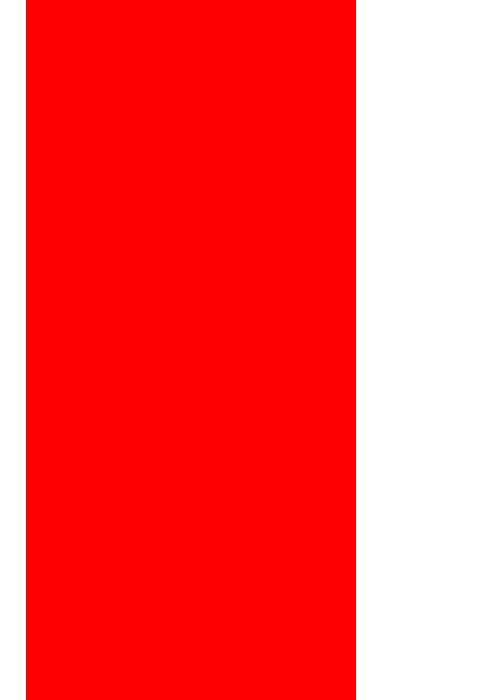
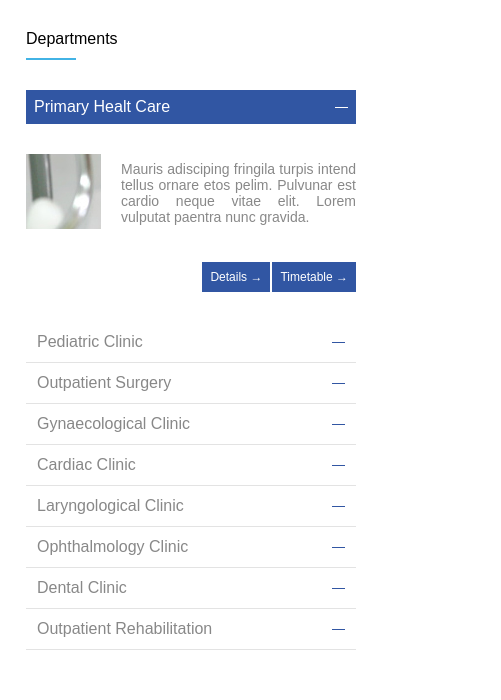
Before and after one commit to icarodpaiva/flexBox, a plain HTML site: page index.html in a window 1280 px wide. Shown: the part 790-1490 px from the top of the page, 779-1280 px from the left. Drawn offline with Linux system fonts and the light colour scheme.

Commit message:
terminei o menu de departments dentro de aside (sem js)

```diff
--- a/css/style.css
+++ b/css/style.css
@@ -142,8 +142,8 @@ header .menu .active {
   background-color: var(--strong);
 }
 
-
-.banners_title, .banners_desc {
+.banners_title,
+.banners_desc {
   margin-bottom: 30px;
 }
 
@@ -156,7 +156,8 @@ header .menu .active {
   font-weight: bold;
 }
 
-.banners_desc, .schedules {
+.banners_desc,
+.schedules {
   font-size: 12px;
 }
 
@@ -187,7 +188,7 @@ header .menu .active {
   height: 1040px;
 }
 
-.news{
+.news {
   flex: 2;
 }
 
@@ -202,20 +203,14 @@ header .menu .active {
   background-color: var(--light);
 }
 
-
-.departments{
-  flex: 1;
-  background-color: rgb(255, 0, 0);
-}
-
-
 /* Área destinada as duas colunas da segunda Section */
 
 #main main {
   display: flex;
 }
 
-.column1, .column2 {
+.column1,
+.column2 {
   flex: 1;
   margin-right: 30px;
   text-align: justify;
@@ -233,7 +228,8 @@ header .menu .active {
   text-decoration: none;
 }
 
-.buttons_date, .buttons_comments {
+.buttons_date,
+.buttons_comments {
   color: white;
   padding: 10px;
 }
@@ -286,3 +282,96 @@ header .menu .active {
 .news_content_info a:hover {
   color: var(--strong);
 }
+
+/* Área destinada ao Aside da segunda Section*/
+
+.departments {
+  flex: 1;
+}
+
+.departments a {
+  text-decoration: none;
+}
+
+.departments_title {
+  margin-top: 30px;
+  margin-bottom: 10px;
+}
+
+.departments_bar {
+  width: 50px;
+  height: 2px;
+  background-color: var(--light);
+}
+
+.departments_content_buttons {
+  display: flex;
+  justify-content: space-between;
+  align-items: center;
+  margin: 30px 0;
+  padding: 8px;
+  background-color: var(--strong);
+  color: white;
+  cursor: pointer;
+}
+
+.departments_content_buttons {
+  text-decoration: none;
+}
+
+.buttons_bar {
+  width: 13px;
+  height: 1px;
+  background-color: white;
+}
+
+.departments_demo {
+  display: flex;
+  align-items: center;
+  font-size: 14px;
+  text-align: justify;
+  color: var(--font-color);
+}
+
+.departments_demo_text {
+  margin-left: 20px;
+}
+
+.departments_content_buttons2 {
+  display: flex;
+  justify-content: flex-end;
+  margin: 30px 0;
+  font-size: 12px;
+}
+
+.departments_content_buttons2 div {
+  padding: 8px;
+  background-color: var(--strong);
+  color: white;
+  margin-left: 2px;
+}
+
+.departments_content_buttons2 div:hover {
+  background-color: var(--light);
+}
+
+.departments_content_buttons3 {
+  display: flex;
+  justify-content: space-between;
+  align-items: center;
+  padding: 11px;
+  border-bottom: 1px solid #8888883b;
+  color: var(--font-color);
+  cursor: pointer;
+}
+
+.departments_content_buttons3 .buttons_bar {
+  background-color: var(--strong);
+  height: 1px;
+}
+
+.departments_content_buttons3:hover {
+  color: var(--strong);
+}
+
+/* Área destinada ao menu de contatos dentro do Aside */
--- a/index.html
+++ b/index.html
@@ -237,8 +237,79 @@
           </main>
         </section>
 
-        <aside class="departments"></aside>
+        <!-- Área destinada ao Aside da segunda Section -->
 
+        <aside class="departments">
+          <div class="departments_title">Departments</div>
+          <div class="departments_bar"></div>
+
+          <!-- Início do menu da área de Departments -->
+
+          <div class="departments_contents_menu">
+            <div class="departments_content_buttons">
+              <div>Primary Healt Care</div>
+              <div class="buttons_bar"></div>
+            </div>
+
+            <div class="departments_demo">
+              <div class="img">
+                <a href="">
+                  <img src="images/image_08.jpg" alt="Imagem esquisita" />
+                </a>
+              </div>
+              <div class="departments_demo_text">
+                Mauris adisciping fringila turpis intend tellus ornare etos
+                pelim. Pulvunar est cardio neque vitae elit. Lorem vulputat
+                paentra nunc gravida.
+              </div>
+            </div>
+            <div class="departments_content_buttons2">
+              <a href="">
+                <div>Details &rarr;</div>
+              </a>
+              <a href="">
+                <div>Timetable &rarr;</div>
+              </a>
+            </div>
+
+            <!-- Segunda parte do menu da área de Departments -->
+
+            <div class="departments_content_buttons3">
+              <div>Pediatric Clinic</div>
+              <div class="buttons_bar"></div>
+            </div>
+            <div class="departments_content_buttons3">
+              <div>Outpatient Surgery</div>
+              <div class="buttons_bar"></div>
+            </div>
+            <div class="departments_content_buttons3">
+              <div>Gynaecological Clinic</div>
+              <div class="buttons_bar"></div>
+            </div>
+            <div class="departments_content_buttons3">
+              <div>Cardiac Clinic</div>
+              <div class="buttons_bar"></div>
+            </div>
+            <div class="departments_content_buttons3">
+              <div>Laryngological Clinic</div>
+              <div class="buttons_bar"></div>
+            </div>
+            <div class="departments_content_buttons3">
+              <div>Ophthalmology Clinic</div>
+              <div class="buttons_bar"></div>
+            </div>
+            <div class="departments_content_buttons3">
+              <div>Dental Clinic</div>
+              <div class="buttons_bar"></div>
+            </div>
+            <div class="departments_content_buttons3">
+              <div>Outpatient Rehabilitation</div>
+              <div class="buttons_bar"></div>
+            </div>
+          </div>
+
+          <!-- Área destinada ao menu de contatos dentro do Aside -->
+        </aside>
       </div>
     </section>
   </body>
```
Also changed, not shown: js/script.js (+15 -0 lines), images/image_08.jpg (added).
